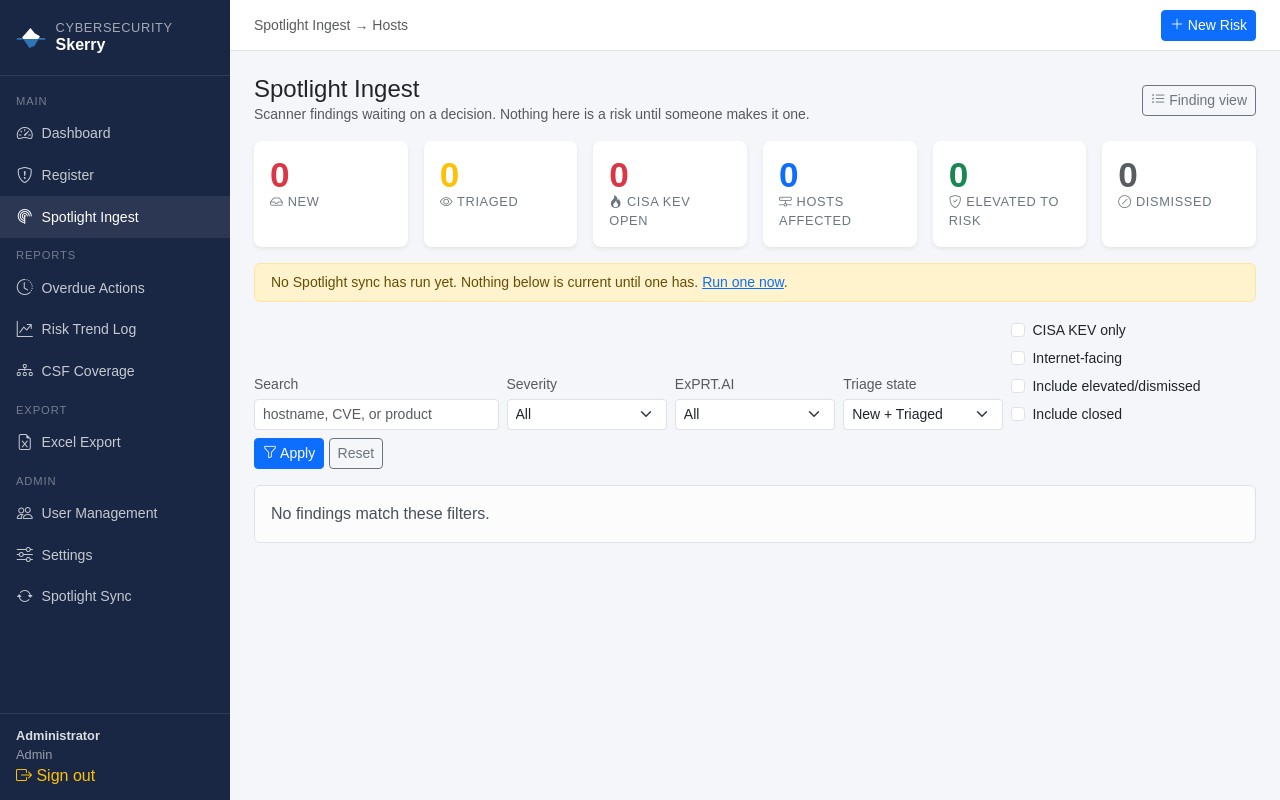
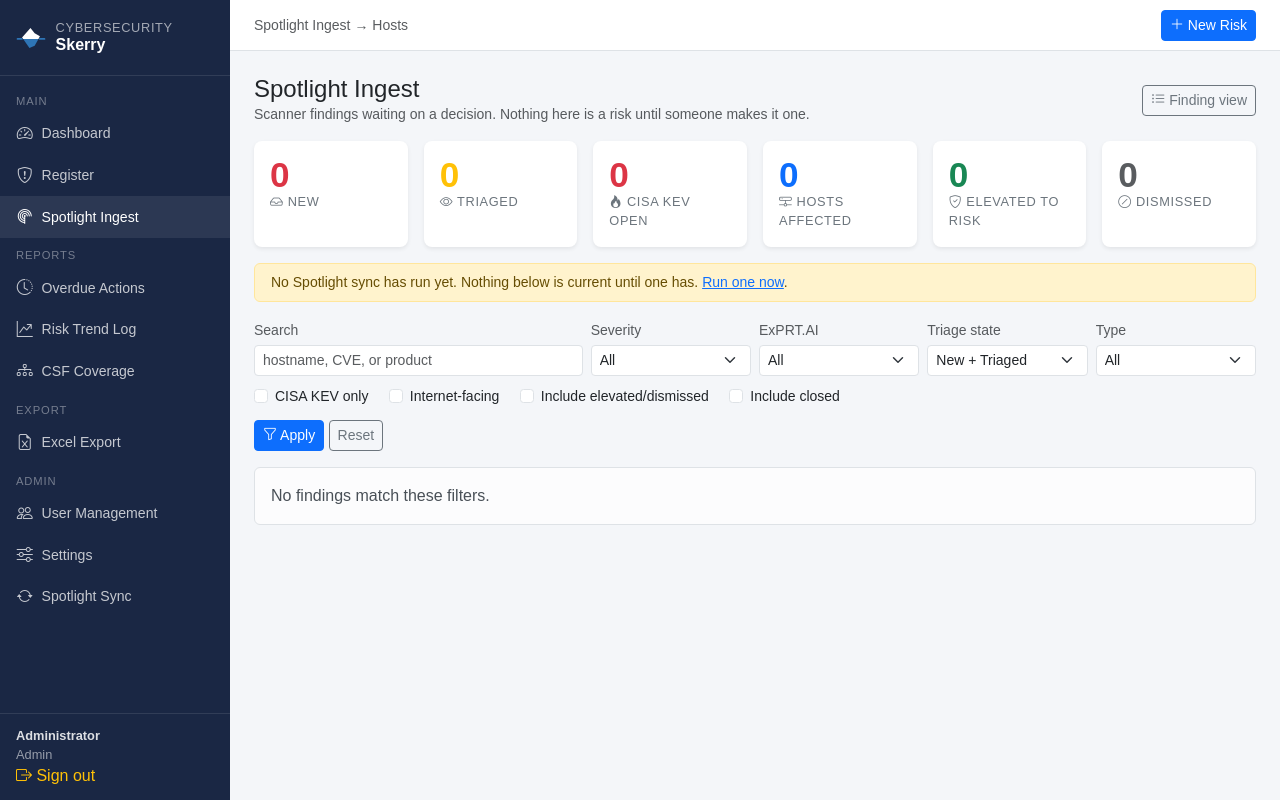
Before and after one commit to cyberclarities/skerry, a Flask app: page /ingest/ in a window 1280 px wide. Run offline with Flask 3, Linux system fonts and the light colour scheme; a user stored in the database is signed in; parts of the project's set-up code (start-up, migrations or seed data) failed here and were passed over; some libraries are stand-ins or nearby versions.

Commit message:
Falcon ingest review

```diff
--- a/app/routes/ingest_routes.py
+++ b/app/routes/ingest_routes.py
@@ -70,6 +70,7 @@ def _filters():
         "severity": request.args.get("severity", "").strip(),
         "exprt": request.args.get("exprt", "").strip(),
         "state": request.args.get("state", "").strip(),
+        "ptype": request.args.get("ptype", "").strip(),
         "kev": _flag("kev"),
         "internet": _flag("internet"),
         "include_closed": _flag("include_closed"),
@@ -91,6 +92,11 @@ def _apply_filters(query, f):
         query = query.filter(SpotlightFinding.exprt_rating == f["exprt"].upper())
     if f["state"]:
         query = query.filter(SpotlightFinding.ingest_state == f["state"])
+    if f["ptype"]:
+        typed = db.session.query(SpotlightHost.aid).filter(
+            SpotlightHost.product_type_desc == f["ptype"]
+        )
+        query = query.filter(SpotlightFinding.aid.in_(typed))
     if f["kev"]:
         query = query.filter(SpotlightFinding.is_cisa_kev.is_(True))
     if f["internet"]:
@@ -99,6 +105,22 @@ def _apply_filters(query, f):
         )
         query = query.filter(SpotlightFinding.aid.in_(exposed))
     return query
+
+
+@ingest_bp.context_processor
+def _product_types():
+    """Host types for the filter bar, read from what Spotlight actually sent.
+
+    Built from the data rather than hard-coded, because Falcon's labels
+    (Workstation, Server, Domain Controller) are its vocabulary, not ours.
+    """
+    types = (db.session.query(SpotlightHost.product_type_desc)
+             .filter(SpotlightHost.product_type_desc.isnot(None),
+                     SpotlightHost.product_type_desc != "")
+             .distinct()
+             .order_by(SpotlightHost.product_type_desc)
+             .all())
+    return {"product_types": [t[0] for t in types]}
 
 
 # -- views --------------------------------------------------------------------
--- a/app/templates/ingest/_filters.html
+++ b/app/templates/ingest/_filters.html
@@ -1,6 +1,6 @@
 {# Shared filter bar for the ingest views. #}
 <form method="GET" class="row g-2 align-items-end mb-3">
-  <div class="col-md-3">
+  <div class="col-md-4">
     <label class="form-label small text-muted mb-1">Search</label>
     <input type="text" name="q" value="{{ filters.q }}" class="form-control form-control-sm"
            placeholder="hostname, CVE, or product">
@@ -32,7 +32,16 @@
       {% endfor %}
     </select>
   </div>
-  <div class="col-md-3">
+  <div class="col-md-2">
+    <label class="form-label small text-muted mb-1">Type</label>
+    <select name="ptype" class="form-select form-select-sm">
+      <option value="">All</option>
+      {% for t in product_types %}
+        <option value="{{ t }}" {{ 'selected' if filters.ptype == t }}>{{ t }}</option>
+      {% endfor %}
+    </select>
+  </div>
+  <div class="col-12">
     <div class="form-check form-check-inline small">
       <input class="form-check-input" type="checkbox" name="kev" value="1" id="f-kev"
              {{ 'checked' if filters.kev }}>
```
Also changed, not shown: tests/test_spotlight_ingest.py (+31 -0 lines), 2 other files.
